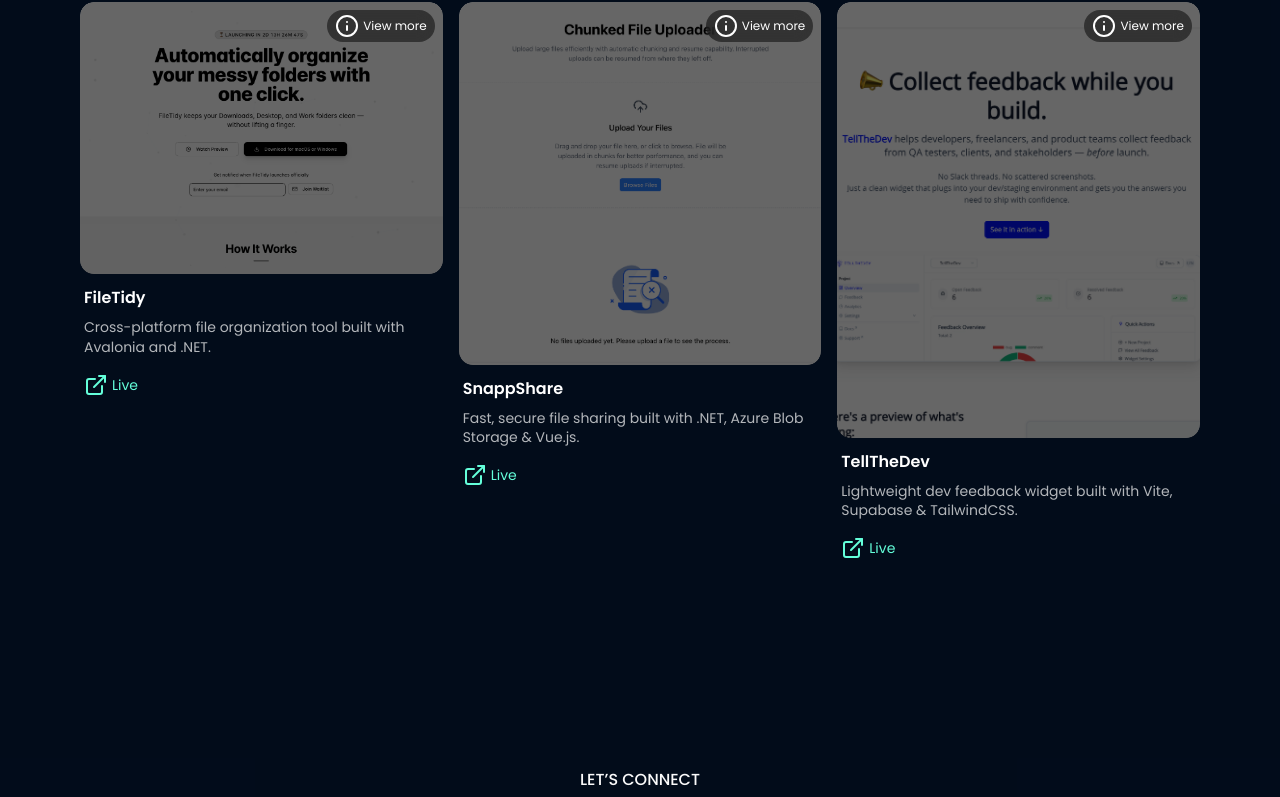
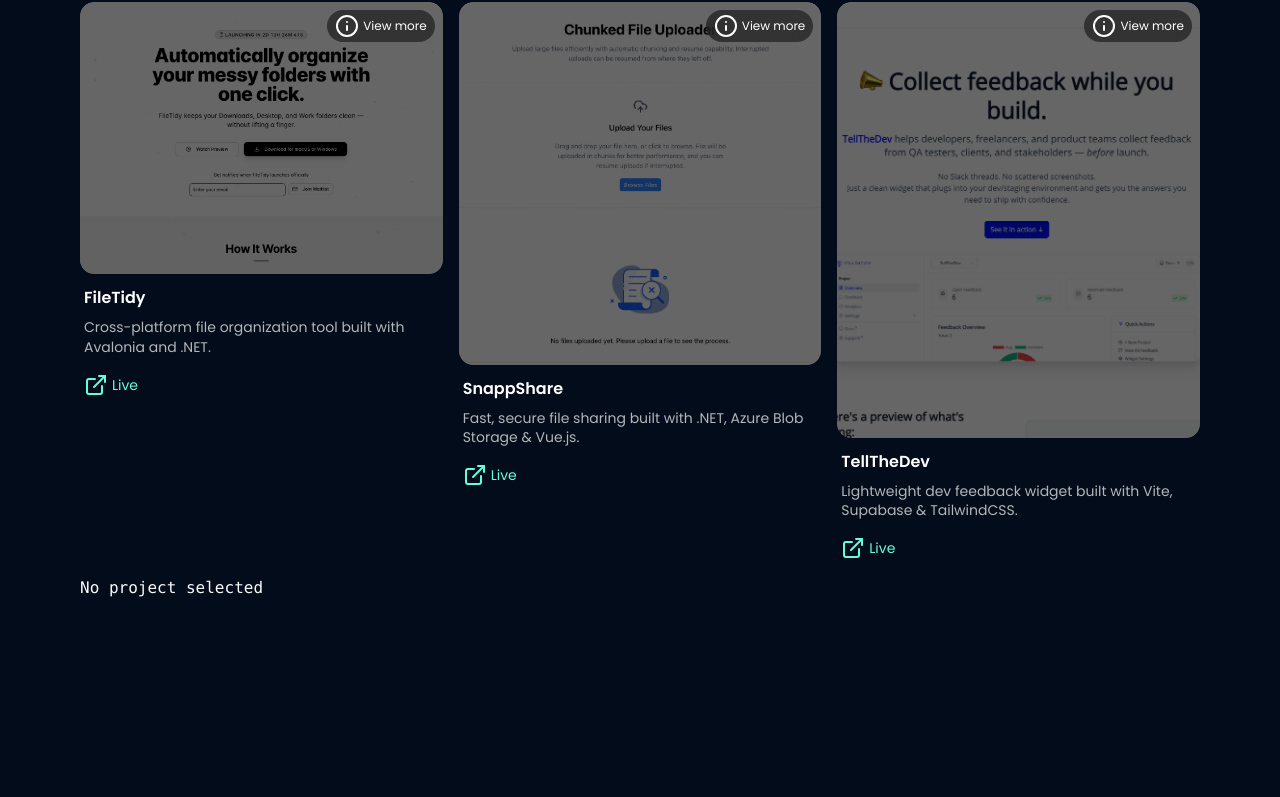
Before and after one commit to Freeman-md/freemancodz-v2, a Next.js app: page / in a window 1280 px wide. Shown: the part 2545-3342 px from the top of the page. Built offline with nearby package versions, Linux system fonts and the light colour scheme; a web font is replaced by a local one.

Commit message:
feat: integrate Zustand for project state management and replace useProjectsData hook

```diff
--- a/package.json
+++ b/package.json
@@ -18,7 +18,8 @@
     "next": "15.3.2",
     "react": "^19.0.0",
     "react-dom": "^19.0.0",
-    "tailwind-merge": "^3.3.1"
+    "tailwind-merge": "^3.3.1",
+    "zustand": "^5.0.6"
   },
   "devDependencies": {
     "@eslint/eslintrc": "^3",
--- a/src/components/home/Projects.tsx
+++ b/src/components/home/Projects.tsx
@@ -1,15 +1,15 @@
 "use client";
 import { Badge } from "@/components/ui/badge";
-import { useProjectsData } from "@/hooks/useProjectsData";
-
 import { motion, useInView } from "motion/react";
 import { useRef } from "react";
 import ProjectCard from "../projects/ProjectCard";
+import { useProjects } from "@/hooks/useProjects";
+import ProjectDetails from "../projects/ProjectDetails";
 
 export default function Projects() {
   const ref = useRef(null);
   const isInView = useInView(ref);
-  const { categories, tools, projects } = useProjectsData();
+  const { categories, tools, projects } = useProjects();
 
   return (
     <section id="projects" className="bg-secondary/50">
@@ -83,7 +83,6 @@
           </motion.div>
         </div>
 
-        {/* Masonry Grid */}
         <div className="columns-1 sm:columns-2 lg:columns-3 gap-4 space-y-4 mt-8">
           {projects.map((project, index) => {
             return (
@@ -96,6 +95,8 @@
             );
           })}
         </div>
+
+        <ProjectDetails />
       </div>
     </section>
   );
--- a/src/components/projects/ProjectCard.tsx
+++ b/src/components/projects/ProjectCard.tsx
@@ -1,22 +1,29 @@
 "use client";
+import { useProjectStore } from "@/store/useProjectStore";
+import { Project } from "@/types/project";
 import { motion } from "framer-motion";
 import { ExternalLink, GithubIcon, InfoIcon } from "lucide-react";
 import Image from "next/image";
 import Link from "next/link";
 
 type Props = {
-  project: {
-    title: string;
-    description: string;
-    coverImage: string;
-    link: string;
-    github?: string;
-  };
+  project: Project;
   aspect?: string;
   delay?: number;
 };
 
-export default function ProjectCard({ project, aspect = "aspect-[4/3]", delay = 0 }: Props) {
+export default function ProjectCard({
+  project,
+  aspect = "aspect-[4/3]",
+  delay = 0,
+}: Props) {
+  const { setSelectedProject } = useProjectStore()
+
+  const handleViewMoreClick = () => {
+    console.log('setting active project')
+    setSelectedProject(project)
+  }
+
   return (
     <motion.div
       initial={{ opacity: 0, y: 30 }}
@@ -25,25 +32,26 @@
       className="break-inside-avoid rounded-xl overflow-hidden group relative"
     >
       {/* Clickable Project Area */}
-      <Link href={project.link} className={`relative ${aspect} rounded-xl overflow-hidden block`}>
+      <div className={`relative ${aspect} rounded-xl overflow-hidden`}>
+        <Link href={project.link}>
           <Image
             src={project.coverImage}
             alt={project.title}
             fill
-          className="object-cover rounded-xl transition-transform duration-300 group-hover:scale-105"
+            className="object-cover rounded-xl transition-transform duration-300 group-hover:scale-105 group-hover:z-10"
           />
+        </Link>
 
-          <div className="absolute inset-0 bg-black/60 transition-opacity duration-300 group-hover:opacity-0 z-10" />
-
+        <div className="absolute inset-0 bg-black/60 transition-opacity duration-300 group-hover:opacity-0 z-10 group-hover:z-0" />
 
         {/* Top-right hover hint */}
-        <div className="absolute top-2 right-2 z-10">
+        <button onClick={handleViewMoreClick} className="absolute top-2 right-2 z-10 cursor-pointer">
           <div className="bg-black/50 backdrop-blur-sm text-white text-xs px-2 py-1 rounded-full flex items-center gap-1">
             <InfoIcon className="text-sm" />
             <span>View more</span>
           </div>
+        </button>
       </div>
-      </Link>
 
       {/* Details */}
       <div className="pt-3 space-y-2 px-1">
--- /dev/null
+++ b/src/components/projects/ProjectDetails.tsx
@@ -0,0 +1,10 @@
+import { useProjectStore } from "@/store/useProjectStore"
+
+export default function ProjectDetails() {
+    const { selectedProject } = useProjectStore()
+    return (
+        <pre>
+            {selectedProject ? JSON.stringify(selectedProject, null, 2) : "No project selected"}
+        </pre>
+    )
+}
--- a/src/hooks/useProjectsData.ts
+++ b/src/hooks/useProjects.ts
@@ -1,5 +1,6 @@
-// hooks/useProjectsData.ts
-export function useProjectsData() {
+import { Project } from "@/types/project";
+
+export function useProjects() {
   const categories = [
     "Web App Development",
     "Native App Development",
@@ -20,7 +21,7 @@
     "Tailwind CSS",
   ];
 
-  const rawProjects = [
+  const rawProjects: Project[] = [
     {
       title: "FileTidy",
       category: "Native App Development",
@@ -55,5 +56,9 @@
     return { ...project, aspect };
   });
 
-  return { categories, tools, projects };
+  return {
+    categories,
+    tools,
+    projects,
+  };
 }
--- /dev/null
+++ b/src/store/useProjectStore.ts
@@ -0,0 +1,14 @@
+import { create } from 'zustand';
+import type { Project } from '@/types/project';
+
+type ProjectStore = {
+  selectedProject: Project | null;
+  setSelectedProject: (project: Project) => void;
+  clearSelectedProject: () => void;
+};
+
+export const useProjectStore = create<ProjectStore>((set) => ({
+  selectedProject: null,
+  setSelectedProject: (project) => set({ selectedProject: project }),
+  clearSelectedProject: () => set({ selectedProject: null }),
+}));
--- /dev/null
+++ b/src/types/project.ts
@@ -0,0 +1,8 @@
+export type Project = {
+    title: string
+    category: string
+    description: string
+    coverImage: string
+    link: string
+    github?: string
+}
```
Also changed, not shown: 1 other file (tests, documents, lock files or other folders). Lines whose indentation alone changed are shown as unchanged.
